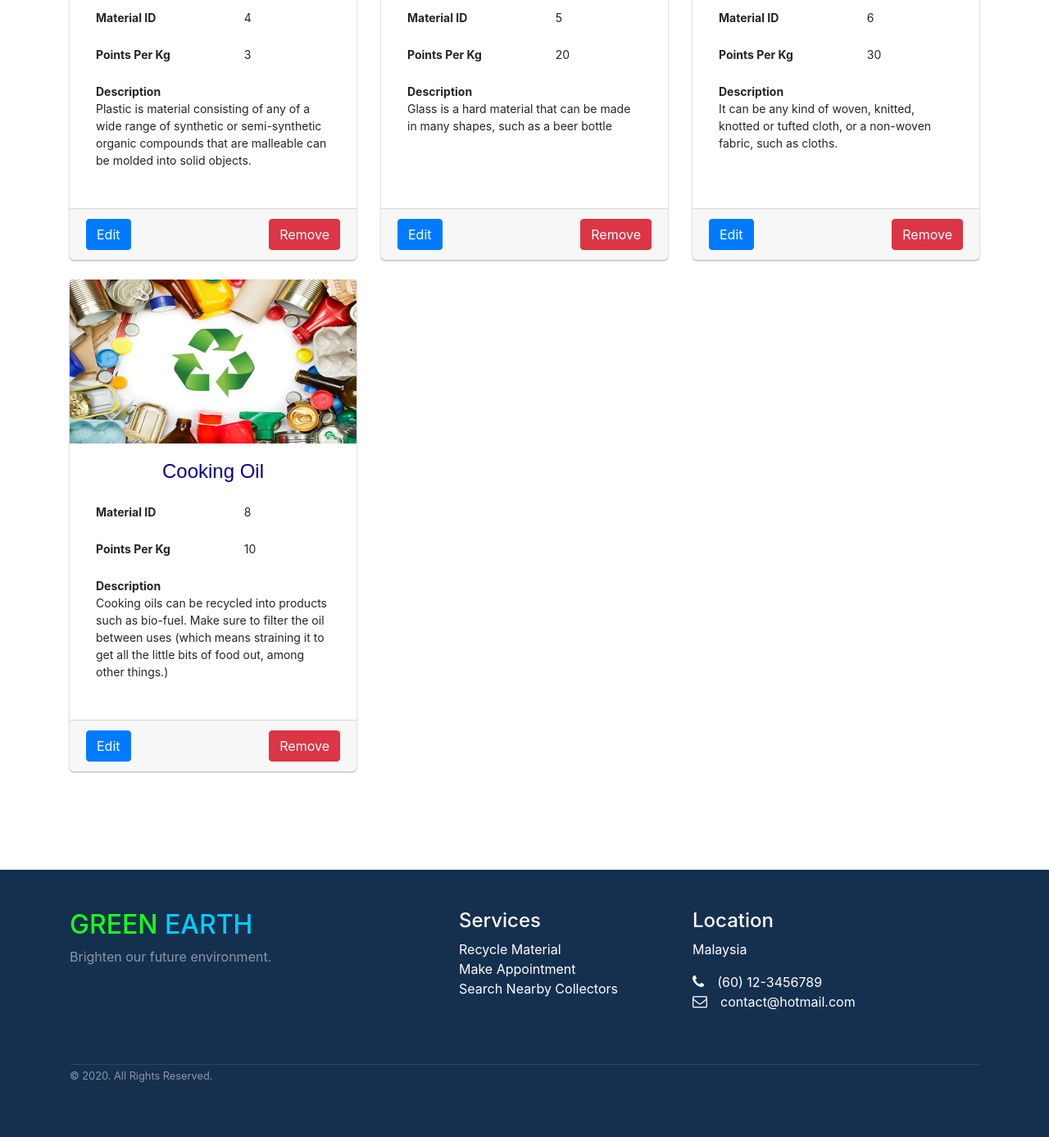
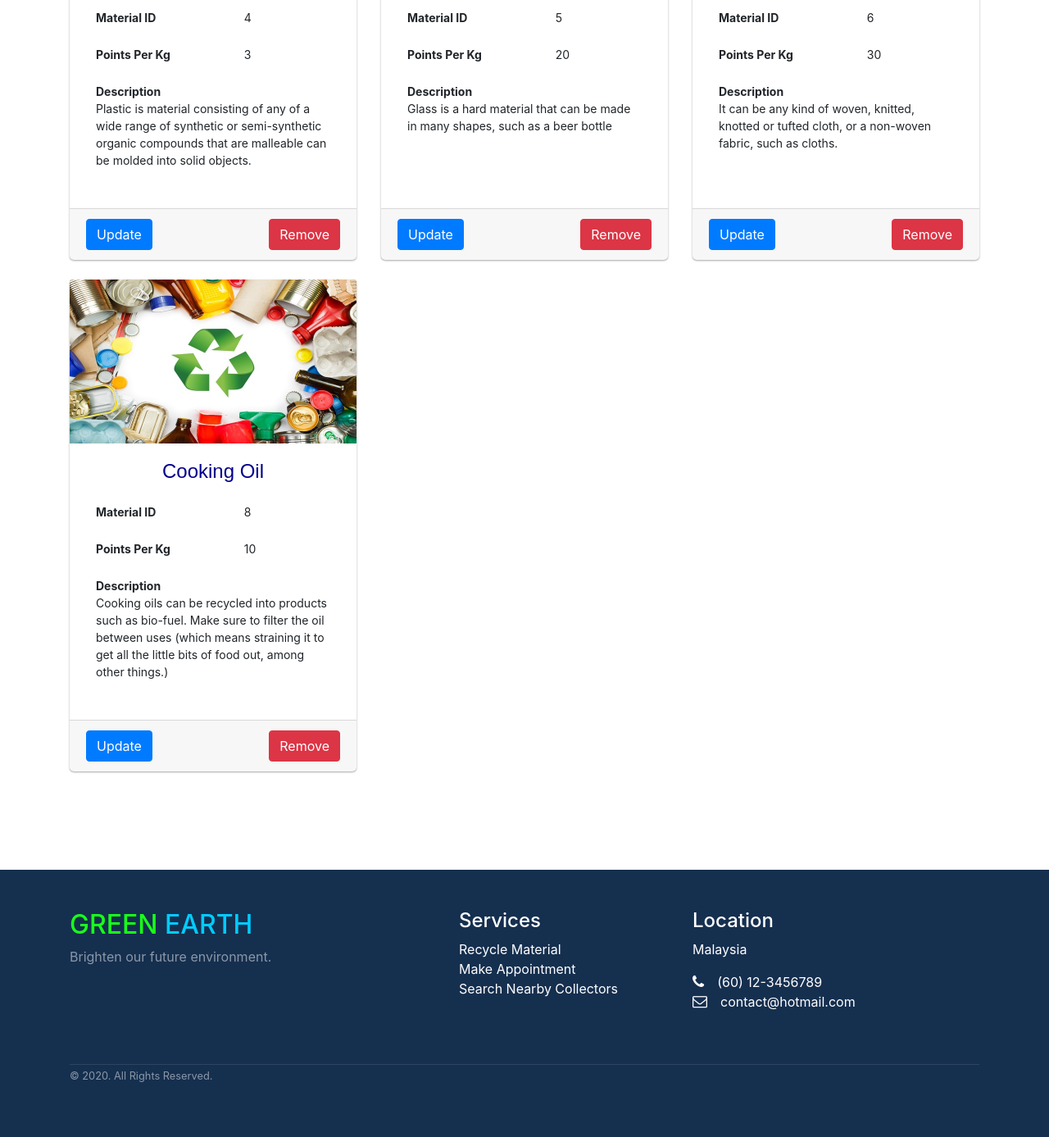
Before and after one commit to haoming1102/GreenEarthSystem, a PHP site: page /manageMaterial.php in a window 1280 px wide. Shown: the part 1535-2922 px from the top of the page at 82% size. Run offline with PHP 8.4, Linux system fonts and the light colour scheme; data comes from the database, SQL or seed files in the repository.

Commit message:
Update manageMaterial.php

```diff
--- a/manageMaterial.php
+++ b/manageMaterial.php
@@ -176,7 +176,7 @@
 							</table>
 						</div>
 						<div class="card-footer">
-							<input type="submit" class="btn btn-primary" value="Edit" data-toggle="modal" data-target="#exampleModal<?php echo $record['MATERIAL_ID'];?>">
+							<input type="submit" class="btn btn-primary" value="Update" data-toggle="modal" data-target="#exampleModal<?php echo $record['MATERIAL_ID'];?>">
 							<input type="submit" class="btn btn-danger" value="Remove" data-toggle="modal" data-target="#Modal3<?php echo $record['MATERIAL_ID'];?>" style="float:right;">
 						</div>
 					</div>
```
